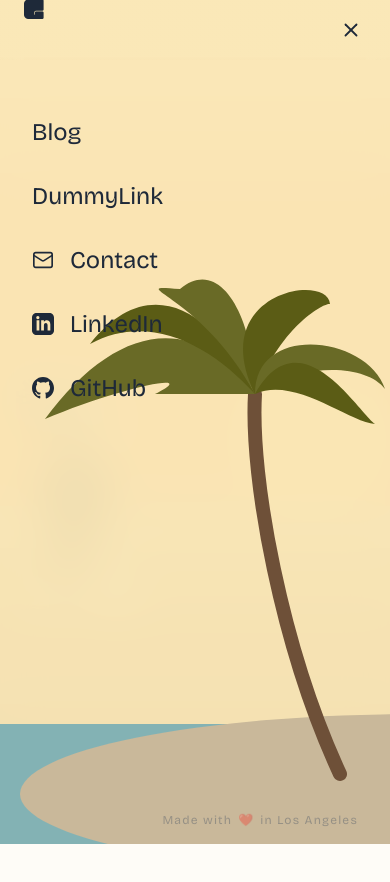
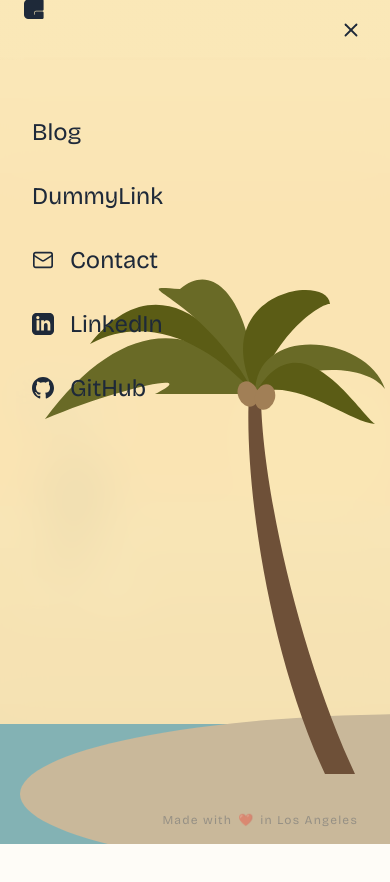
Before and after one commit to pricklywiggles/gustavo.is, a Next.js app: page / in a window 390 px wide. Both pictures are taken after a click on the button "Open menu". Shown: the top 882 px of the page. Built offline with nearby package versions, Linux system fonts and the light colour scheme.

Commit message:
fix(mobile-menu): tapered trunk with flat base, restore coconuts
Switch trunk from stroke path to filled tapered shape — wider at base,
flat bottom where it meets the island sand.

```diff
--- a/src/components/header/SiteHeader.tsx
+++ b/src/components/header/SiteHeader.tsx
@@ -138,12 +138,10 @@ function MobileMenuGraphic() {
       <rect x="-100" y="680" width="390" height="120" fill="oklch(0.73 0.05 200)" />
       {/* Island — ellipsoid, offset right so ocean shows on left */}
       <ellipse cx="420" cy="750" rx="400" ry="80" fill="oklch(0.7891 0.0452 81.82)" />
-      {/* Palm trunk — curved, base 60px lower */}
+      {/* Palm trunk — filled tapered shape: wide flat base (~30px), narrows to ~12px at crown */}
       <path
-        d="M 340,730 C 282,605 250,435 255,350"
-        stroke="oklch(0.4572 0.0543 59.52)"
-        strokeWidth="14"
-        strokeLinecap="round"
+        d="M 325,730 C 267,605 244,435 249,350 L 261,350 C 261,435 297,605 355,730 Z"
+        fill="oklch(0.4572 0.0543 59.52)"
       />
       {/* Palm fronds — wider, elongated, drooping */}
 
@@ -154,7 +152,8 @@ function MobileMenuGraphic() {
       <path d="M 255,350 C 255,278 368,292 385,345 C 366,320 302,318 255,350" fill="oklch(0.51 0.09 110)" />
       <path d="M 255,350 C 300,270 358,368 375,380 C 348,378 295,332 255,350" fill="oklch(0.46 0.09 110)" />
       {/* Two coconuts — rounded ellipses, different tilt angles */}
-      {/* <ellipse cx="265" cy="353" rx="10" ry="13" transform="rotate(-26, 265, 353)" fill="oklch(0.62 0.07 72)" /> */}
+      <ellipse cx="248" cy="350" rx="10" ry="13" transform="rotate(-22, 248, 350)" fill="oklch(0.62 0.07 72)" />
+      <ellipse cx="265" cy="353" rx="10" ry="13" transform="rotate(16, 265, 353)" fill="oklch(0.62 0.07 72)" />
     </svg>
   )
 }
```
